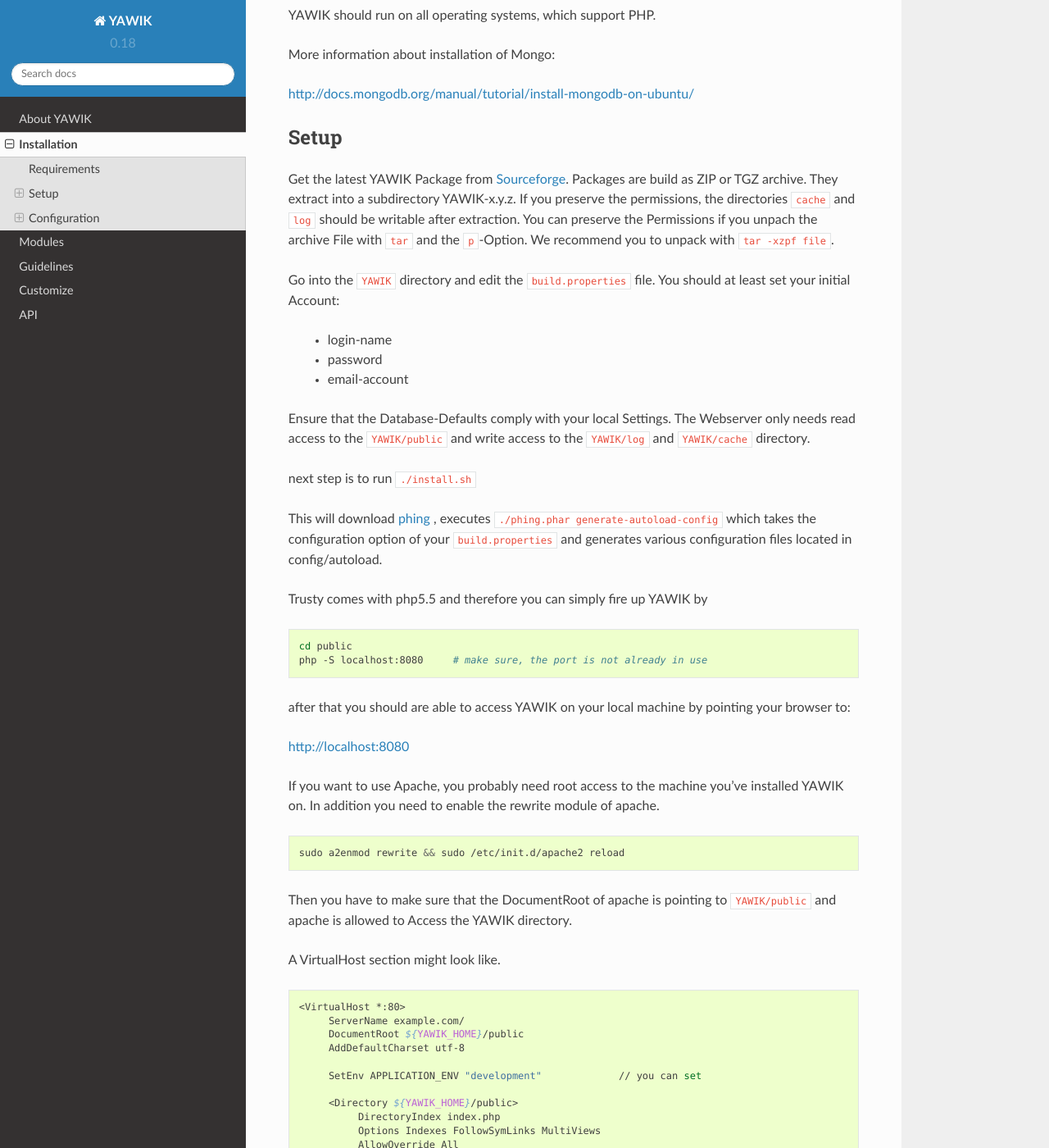
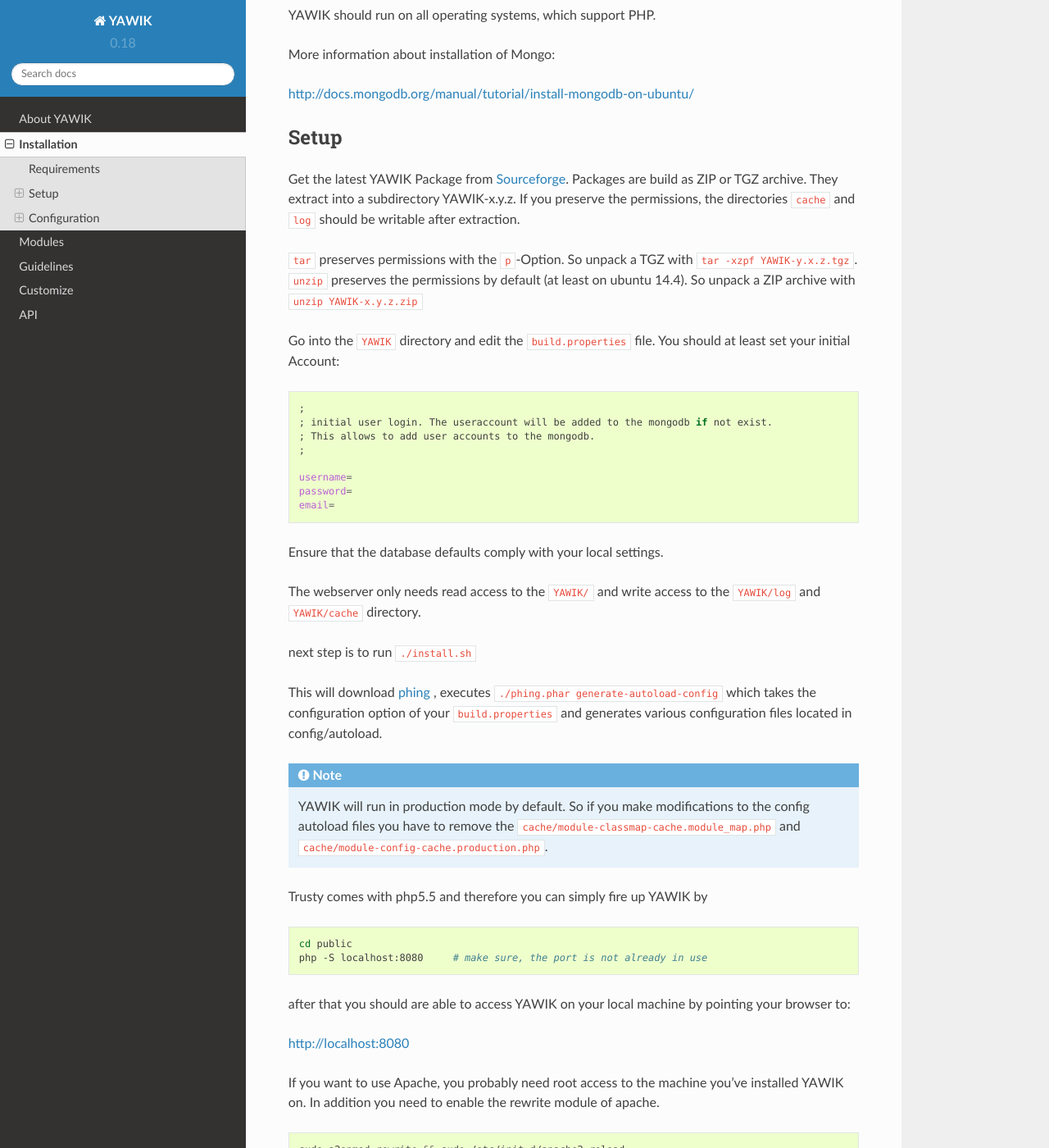
Before and after one commit to cross-solution/YawikDocs, a Sphinx documentation site: the page built from source/installation.rst, in a window 1280 px wide and 1400 px high, scrolled down 700 px. Shown: the whole window at 82% size. Built offline with Sphinx 7.4.7 and the Read the Docs theme 2.0.0, drawn with Linux system fonts in a browser that asks for light colours; comment, search, counter and statistics services are not loaded; some of the changed text lies outside the part shown.

```diff
--- a/source/installation.rst
+++ b/source/installation.rst
@@ -40,22 +40,34 @@ Setup
 -----
 
 Get the latest YAWIK Package from Sourceforge_. Packages are build as ZIP or TGZ archive.
-They extract into a subdirectory YAWIK-x.y.z. If you preserve the
-permissions, the directories ``cache`` and ``log`` should be writable after extraction.
-You can preserve the Permissions if you unpach the archive File with ``tar`` and the ``p``-Option.
-We recommend you to unpack with ``tar -xzpf file``.
+They extract into a subdirectory YAWIK-x.y.z. If you preserve the permissions, the directories
+``cache`` and ``log`` should be writable after extraction.
+
+``tar`` preserves permissions with the ``p``-Option. So unpack a TGZ with ``tar -xzpf YAWIK-y.x.z.tgz``.
+``unzip`` preserves the permissions by default (at least on ubuntu 14.4). So unpack a ZIP archive with
+``unzip YAWIK-x.y.z.zip``
 
 .. _Sourceforge: https://sourceforge.net/projects/yawik/
 
 Go into the ``YAWIK`` directory and edit the ``build.properties`` file.
 You should at least set your initial Account:
 
-  * login-name
-  * password
-  * email-account
+.. code-block:: sh
 
-Ensure that the Database-Defaults comply with your local Settings. The Webserver
-only needs read access to the ``YAWIK/public`` and write access to the ``YAWIK/log``
+  ;
+  ; initial user login. The useraccount will be added to the mongodb if not exist.
+  ; This allows to add user accounts to the mongodb.
+  ;
+
+  username=
+  password=
+  email=
+
+
+Ensure that the database defaults comply with your local settings.
+
+
+The webserver only needs read access to the ``YAWIK/`` and write access to the ``YAWIK/log``
 and ``YAWIK/cache`` directory.
 
 next step is to run ``./install.sh``
@@ -63,6 +75,12 @@ next step is to run ``./install.sh``
 This will download phing_ , executes ``./phing.phar generate-autoload-config``
 which takes the configuration option of your ``build.properties`` and generates
 various configuration files located in config/autoload.
+
+.. note::
+
+    YAWIK will run in production mode by default. So if you make modifications to the config autoload files you
+    have to remove the ``cache/module-classmap-cache.module_map.php`` and ``cache/module-config-cache.production.php``.
+
 
 Trusty comes with php5.5 and therefore you can simply fire up YAWIK by
 
@@ -101,7 +119,8 @@ A VirtualHost section might look like.
              DirectoryIndex index.php
              Options Indexes FollowSymLinks MultiViews
              AllowOverride All
-             Require all granted
+             Require all granted   // for apache >= 2.4
+             //Allow from all      // for apache <= 2.2
         </Directory>
     </VirtualHost>
 
--- a/source/modules/jobs/index.rst
+++ b/source/modules/jobs/index.rst
@@ -102,3 +102,6 @@ You currently can use the following placeholders:
 +----------------------------+-------------------------------------+
 
 .. _templates: https://github.com/cross-solution/YAWIK/blob/develop/module/Jobs/public/templates/default/index.phtml
+
+Mails
+^^^^^
```
Also changed, not shown: source/modules/auth/index.rst (+23 -16 lines).
